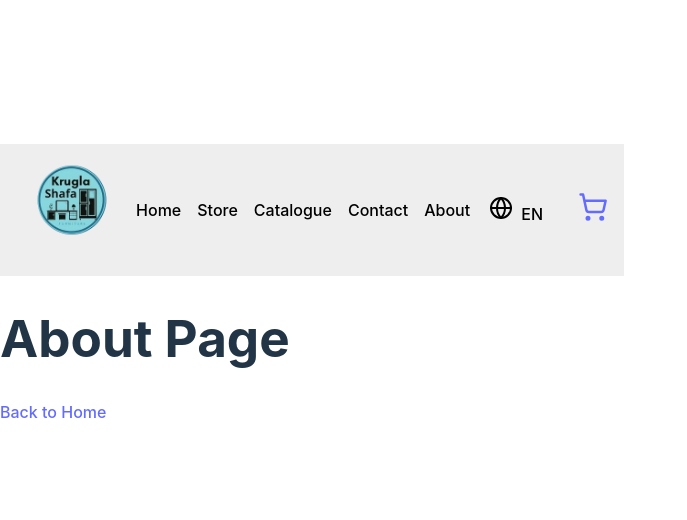
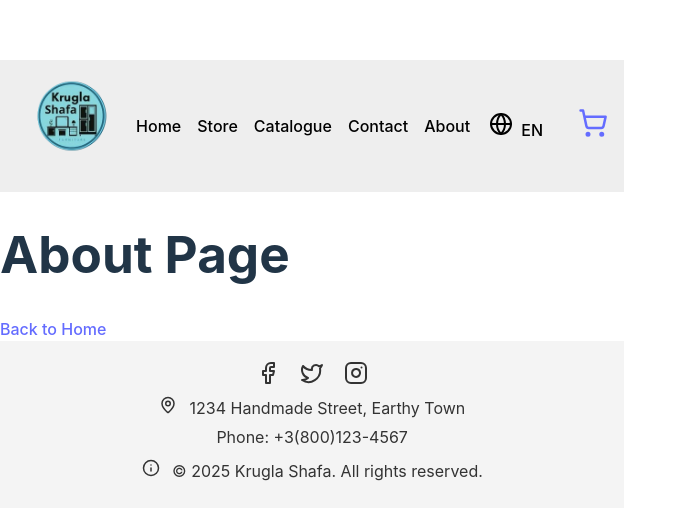
Before and after one commit to liya-oz/krugla-shafa-app, a React (Vite) app: page /about in a window 1280 px wide. Shown: the part 116-636 px from the top of the page, without its empty margins (0-687 px from the left). Built offline with nearby package versions, Linux system fonts and the light colour scheme.

Commit message:
Footer: add social links, address, and company info

```diff
--- a/src/App.css
+++ b/src/App.css
@@ -1,3 +1,4 @@
+/* Navbar */
 .navbar {
   padding: 1rem;
   background: #eee;
@@ -53,3 +54,53 @@
   border: none;
   cursor: pointer;
 }
+/* Footer */
+.footer {
+  background-color: #f4f4f4;
+  color: #333;
+  padding: 20px;
+  text-align: center;
+}
+
+.footer .footer-content {
+  display: flex;
+  flex-direction: column;
+  align-items: center;
+  justify-content: space-between;
+  max-width: 1200px;
+  margin: 0 auto;
+}
+
+.footer .social-media a {
+  color: #333;
+  text-decoration: none;
+  margin: 0 10px;
+}
+
+.footer .social-media a:hover {
+  color: #888;
+}
+
+.footer .address p,
+.footer .company-info p {
+  margin: 5px 0;
+}
+
+.footer .footer-nav {
+  margin-top: 20px;
+}
+
+.footer .footer-nav a {
+  color: #333;
+  text-decoration: none;
+  margin: 0 15px;
+}
+
+.footer .footer-nav a:hover {
+  color: #888;
+}
+
+.footer .address p svg,
+.footer .company-info p svg {
+  margin-right: 8px;
+}
--- a/src/components/Footer.jsx
+++ b/src/components/Footer.jsx
@@ -1,3 +1,36 @@
+import React from 'react';
+import "../App.css";
+import { Facebook, Twitter, Instagram, MapPin, Info } from 'lucide-react';
 
-function Footer() {}
+const Footer = () => {
+  return (
+    <footer className="footer">
+      <div className="footer-content">
+        <div className="social-media">
+          <a href="https://facebook.com" target="_blank" rel="noopener noreferrer">
+            <Facebook size={24} />
+          </a>
+          <a href="https://twitter.com" target="_blank" rel="noopener noreferrer">
+            <Twitter size={24} />
+          </a>
+          <a href="https://instagram.com" target="_blank" rel="noopener noreferrer">
+            <Instagram size={24} />
+          </a>
+        </div>
+        <div className="address">
+          <p>
+            <MapPin size={18} /> 1234 Handmade Street, Earthy Town
+          </p>
+          <p>Phone: +3(800)123-4567</p>
+        </div>
+        <div className="company-info">
+          <p>
+            <Info size={18} /> &copy; 2025 Krugla Shafa. All rights reserved.
+          </p>
+        </div>
+      </div>
+    </footer>
+  );
+};
+
 export default Footer;
```
